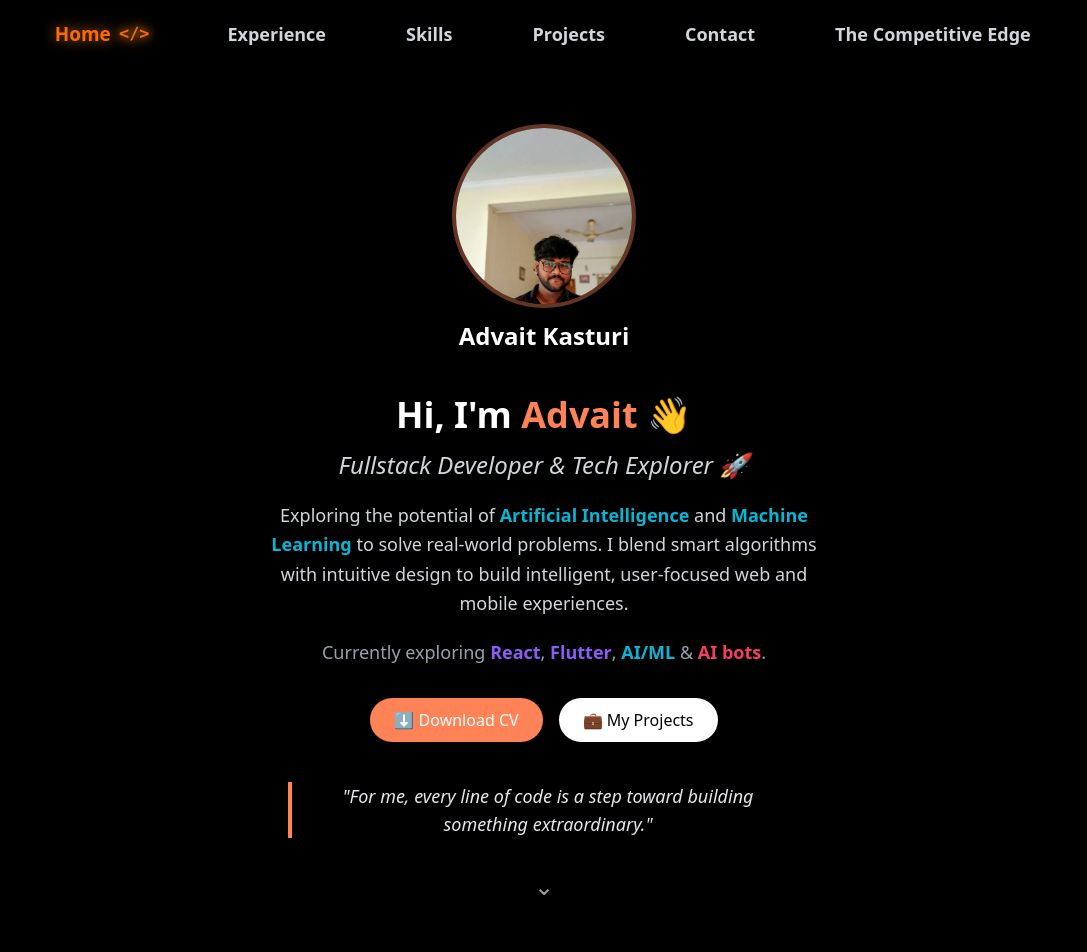
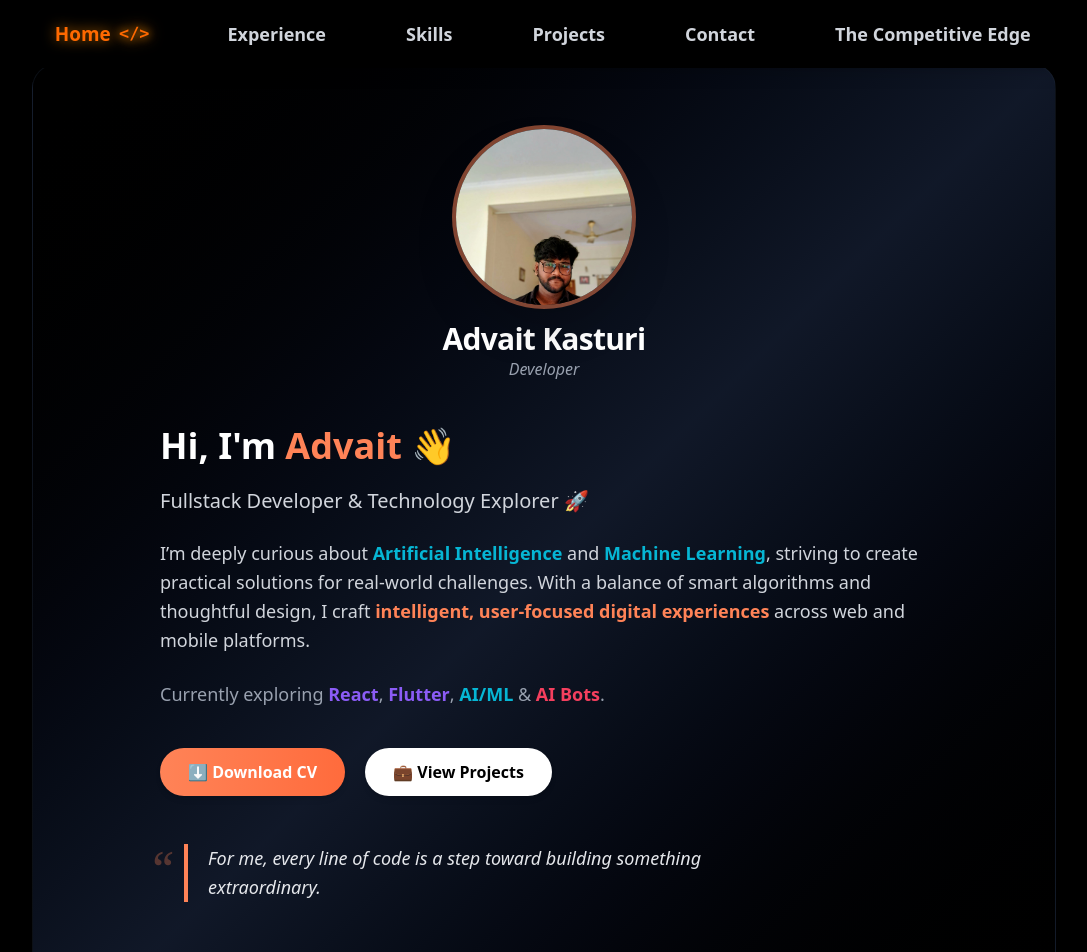
Before and after one commit to Advaitkasturi/advaitkasturi.github.io, a React (Vite) app: page / in a window 1280 px wide. Shown: the top 952 px of the page, without its empty margins (96-1183 px from the left). Built offline with nearby package versions, Linux system fonts and the light colour scheme.

Commit message:
changes made

```diff
--- a/index.html
+++ b/index.html
@@ -24,7 +24,7 @@
     <meta name="twitter:image" content="https://your-domain.com/preview.jpg" /> <!-- Replace with actual hosted image -->
 
     <!-- Favicon -->
-    <link rel="icon" type="image/svg+xml" href="/vite.svg" />
+    <link rel="icon" type="image/svg+xml" href="/src/assets/pictures/AdvaitK.jpg" />
 
     <!-- Canonical URL -->
     <link rel="canonical" href="https://your-domain.com" /> <!-- Replace with your actual URL -->
--- a/src/assets/pages/HackSection.jsx
+++ b/src/assets/pages/HackSection.jsx
@@ -27,7 +27,7 @@ export default function HackSection({ title, description, images, githubLink })
         className="text-2xl sm:text-3xl md:text-4xl font-bold
                    bg-gradient-to-r from-pink-500 via-violet-500 to-orange-400
                    text-transparent bg-clip-text mb-4
-                   text-left w-full"
+                   text-left md:text-center w-full"
       >
         {title}
       </h2>
--- a/src/assets/pages/home.jsx
+++ b/src/assets/pages/home.jsx
@@ -5,12 +5,16 @@ export default function AboutMe() {
   return (
     <section
       id="home"
-      className="bg-black text-gray-200 px-4 sm:px-6 py-16 mt-0 sm:mt-10 rounded-3xl max-w-4xl mx-auto shadow-lg"
+      className="bg-gradient-to-br from-black via-gray-900 to-black text-gray-200
+                 px-6 sm:px-8 py-16 mt-0 sm:mt-10 rounded-3xl
+                 max-w-5xl mx-auto shadow-2xl border border-gray-800/40
+                 flex flex-col items-center" // ✅ Center whole section in desktop
     >
-      {/* Profile Image */}
-      <div className="relative w-full flex justify-center mb-10">
-        <div className="flex flex-col items-center space-y-4">
-          <div className="relative w-36 h-36 sm:w-44 sm:h-44 rounded-full overflow-hidden ring-4 ring-[#ff8357]/40 shadow-xl transition-transform duration-300 hover:scale-105 hover:ring-[#ff8357]/60">
+      {/* ✅ Profile Section (Always Centered) */}
+      <div className="flex flex-col items-center text-center mb-10">
+        <div className="relative w-36 h-36 sm:w-44 sm:h-44 rounded-full overflow-hidden
+                        ring-4 ring-[#ff8357]/50 shadow-2xl
+                        transition-transform duration-300 hover:scale-105 hover:ring-[#ff8357]/70">
           <img
             src={AdvaitImage}
             alt="Advait Kasturi"
@@ -18,53 +22,64 @@ export default function AboutMe() {
             loading="lazy"
           />
         </div>
-          <div className="text-center">
-            <h2 className="text-xl sm:text-2xl font-semibold text-white">
+        <div className="mt-4">
+          <h2 className="text-2xl sm:text-3xl font-bold text-white tracking-tight">
             Advait Kasturi
           </h2>
-            <p className="text-sm sm:text-base text-gray-400 italic"></p>
-          </div>
+          <p className="text-sm sm:text-base text-gray-400 italic">
+            Developer
+          </p>
         </div>
       </div>
 
+      {/* ✅ Text Content Wrapper (Centered container, left-aligned text) */}
+      <div className="w-full max-w-3xl text-left">
         {/* Headline */}
-      <h1 className="text-2xl sm:text-4xl font-bold text-center mb-3 text-white leading-tight">
+        <h1 className="text-2xl sm:text-4xl font-extrabold mb-4 text-white leading-snug">
           Hi, I'm <span className="text-[#ff8357]">Advait</span> 👋
         </h1>
 
         {/* Subheading */}
-      <h3 className="text-lg sm:text-2xl text-center font-medium text-gray-300 mb-5 italic">
-        Fullstack Developer & Tech Explorer 🚀
+        <h3 className="text-lg sm:text-xl font-medium text-gray-300 mb-6">
+          Fullstack Developer & Technology Explorer 🚀
         </h3>
 
         {/* Description */}
-      <p className="text-center text-gray-300 text-sm sm:text-lg leading-relaxed max-w-xl mx-auto mb-5 px-1 sm:px-0">
-        Exploring the potential of{" "}
+        <p className="text-gray-300 text-sm sm:text-lg leading-relaxed mb-6">
+          I’m deeply curious about{" "}
           <span className="text-[#06b6d4] font-semibold">
             Artificial Intelligence
           </span>{" "}
           and{" "}
-        <span className="text-[#06b6d4] font-semibold">Machine Learning</span>{" "}
-        to solve real-world problems. I blend smart algorithms with intuitive
-        design to build intelligent, user-focused web and mobile experiences.
+          <span className="text-[#06b6d4] font-semibold">
+            Machine Learning
+          </span>
+          , striving to create practical solutions for real-world challenges.
+          With a balance of smart algorithms and thoughtful design, I craft{" "}
+          <span className="text-[#ff8357] font-semibold">
+            intelligent, user-focused digital experiences
+          </span>{" "}
+          across web and mobile platforms.
         </p>
 
         {/* Tech Stack */}
-      <p className="text-center text-gray-400 text-sm sm:text-lg mb-8 px-2">
+        <p className="text-gray-400 text-sm sm:text-lg mb-10">
           Currently exploring{" "}
           <span className="text-[#8b5cf6] font-semibold">React</span>,{" "}
           <span className="text-[#8b5cf6] font-semibold">Flutter</span>,{" "}
           <span className="text-[#06b6d4] font-semibold">AI/ML</span> &{" "}
-        <span className="text-[#f43f5e] font-semibold">AI bots</span>.
+          <span className="text-[#f43f5e] font-semibold">AI Bots</span>.
         </p>
 
         {/* Action Buttons */}
-      <div className="flex justify-center gap-4 flex-wrap mb-10">
+        <div className="flex flex-wrap gap-5 mb-12">
           {/* ✅ Download CV */}
           <a
             href="/Advait_Kasturi_CV.pdf"
             download="Advait_Kasturi_CV.pdf"
-          className="bg-[#ff8357] text-white text-sm sm:text-base px-6 py-2.5 rounded-full font-medium shadow-md hover:bg-[#ff6b3c] transition-all duration-300"
+            className="bg-gradient-to-r from-[#ff8357] to-[#ff6b3c] text-white
+                       text-sm sm:text-base px-7 py-3 rounded-full font-semibold
+                       shadow-md hover:opacity-90 hover:scale-105 transition-transform duration-300"
           >
             ⬇️ Download CV
           </a>
@@ -72,20 +87,28 @@ export default function AboutMe() {
           {/* ✅ Projects */}
           <a
             href="#projects"
-          className="bg-white text-black text-sm sm:text-base px-6 py-2.5 rounded-full font-medium shadow-md hover:bg-gray-200 transition-all duration-300"
+            className="bg-white text-black text-sm sm:text-base px-7 py-3 rounded-full
+                       font-semibold shadow-md hover:bg-gray-200 hover:scale-105
+                       transition-transform duration-300"
           >
-          💼 My Projects
+            💼 View Projects
           </a>
         </div>
 
         {/* Quote */}
-      <blockquote className="italic text-center text-gray-200 max-w-sm sm:max-w-lg mx-auto px-3 sm:px-4 border-l-4 border-[#ff8357] pl-3 sm:pl-5 text-sm sm:text-lg">
-        "For me, every line of code is a step toward building something
-        extraordinary."
+        <blockquote className="relative max-w-2xl px-4 sm:px-6 mb-10">
+          <span className="absolute -left-2 top-0 text-5xl text-[#ff8357]/30 font-serif">
+            “
+          </span>
+          <p className="italic text-gray-200 text-sm sm:text-lg leading-relaxed border-l-4 border-[#ff8357] pl-5">
+            For me, every line of code is a step toward building something
+            extraordinary.
+          </p>
         </blockquote>
+      </div>
 
       {/* Scroll Cue */}
-      <div className="mt-10 flex justify-center">
+      <div className="mt-8 flex">
         <div className="animate-bounce text-gray-400 text-2xl">⌄</div>
       </div>
     </section>
```
Lines whose indentation alone changed are shown as unchanged.
